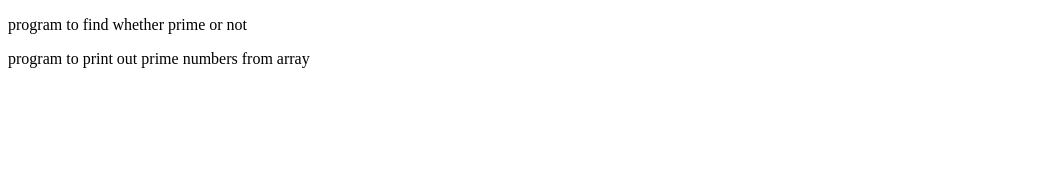
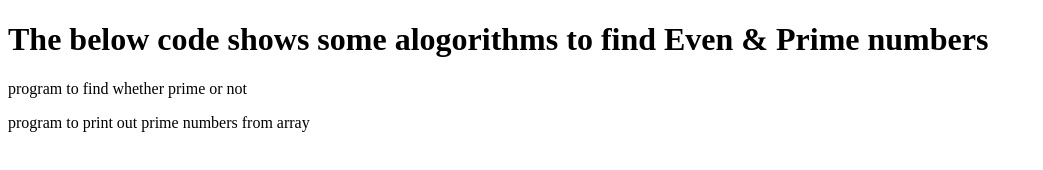
Before and after one commit to rajulapudi/THS-TASKS, a plain HTML site: page week1tasks/Algorithm_solutions.html in a window 1280 px wide. Shown: the whole page, without its empty margins (0-1043 px from the left). Drawn offline with Linux system fonts and the light colour scheme.

Commit message:
h1 with ID

```diff
--- a/week1tasks/Algorithm_solutions.html
+++ b/week1tasks/Algorithm_solutions.html
@@ -9,6 +9,9 @@
 </head>
 
 <body>
+
+    <h1 id="algo">The below code shows some alogorithms to find Even & Prime numbers</h1>
+
 <p>program to find whether prime or not</p>
 <!--    <script>
         let n = prompt("enter number")
```
